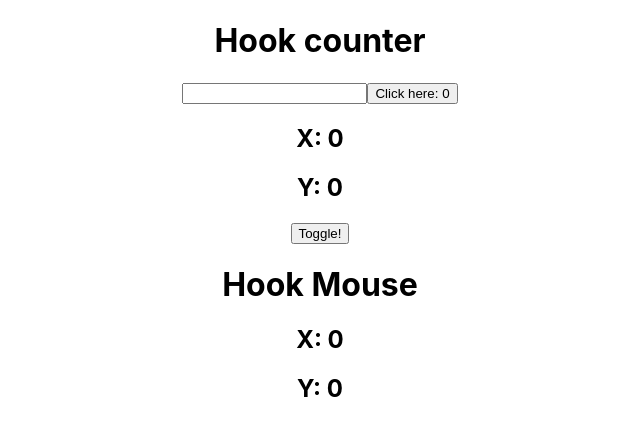
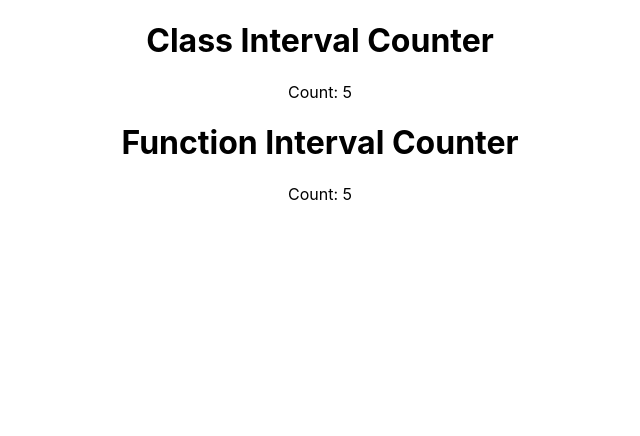
Before and after one commit to ChaitanyaVSH/ReactHooks, a React (Create React App) app: page / in a window 1280 px wide. Shown: the top 436 px of the page, without its empty margins (320-960 px from the left). Built offline with nearby package versions, Linux system fonts and the light colour scheme.

Commit message:
React Hooks Day 4: useEffect with incorrect dependency and how to avoid

```diff
--- a/src/App.js
+++ b/src/App.js
@@ -8,6 +8,8 @@ import HookWithArray from "./components/useStateHook/HookWithArray";
 import ClassMouse from "./components/useEffectHook/ClassMouse";
 import HookMouse from "./components/useEffectHook/HookMouse";
 import MouseContainer from "./components/useEffectHook/MouseContainer";
+import IntervalClassCounter from "./components/useEffectHook/IntervalClassCounter";
+import IntervalHookCounter from "./components/useEffectHook/IntervalHookCounter";
 
 function App() {
   return (
@@ -24,10 +26,14 @@ function App() {
 
       {/* useEffect() Hooks */}
       {/* <ClassCounter /> */}
-      <HookCounter />
+      {/* <HookCounter />
       <ClassMouse />
-      {/* <HookMouse /> */}
-      <MouseContainer />
+      <HookMouse />
+      <MouseContainer /> */}
+
+      {/* useEffect() with incorrect dependency */}
+      <IntervalClassCounter />
+      <IntervalHookCounter />
     </div>
   );
 }
--- /dev/null
+++ b/src/components/useEffectHook/IntervalClassCounter.js
@@ -0,0 +1,34 @@
+import React, { Component } from "react";
+
+class IntervalClassCounter extends Component {
+  constructor(props) {
+    super(props);
+
+    this.state = {
+      count: 0,
+    };
+  }
+  componentDidMount() {
+    this.interval = setInterval(this.tick, 1000);
+  }
+
+  componentWillUnmount() {
+    clearInterval(this.interval);
+  }
+
+  tick = () => {
+    this.setState({
+      count: this.state.count + 1,
+    });
+  };
+  render() {
+    return (
+      <div>
+        <h1>Class Interval Counter</h1>
+        Count: {this.state.count}
+      </div>
+    );
+  }
+}
+
+export default IntervalClassCounter;
--- /dev/null
+++ b/src/components/useEffectHook/IntervalHookCounter.js
@@ -0,0 +1,26 @@
+import React, { useState, useEffect } from "react";
+
+function IntervalHookCounter() {
+  const [count, setCount] = useState(0);
+
+  const tick = () => {
+    setCount(count + 1);
+  };
+
+  useEffect(() => {
+    console.log("useEffect");
+    const interval = setInterval(tick, 1000);
+    return () => {
+      clearInterval(interval);
+    };
+  }, [count]);
+
+  return (
+    <div>
+      <h1>Function Interval Counter</h1>
+      Count: {count}
+    </div>
+  );
+}
+
+export default IntervalHookCounter;
```
